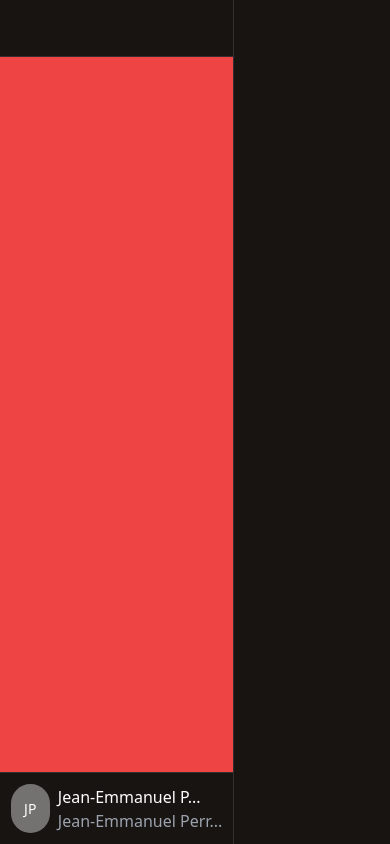
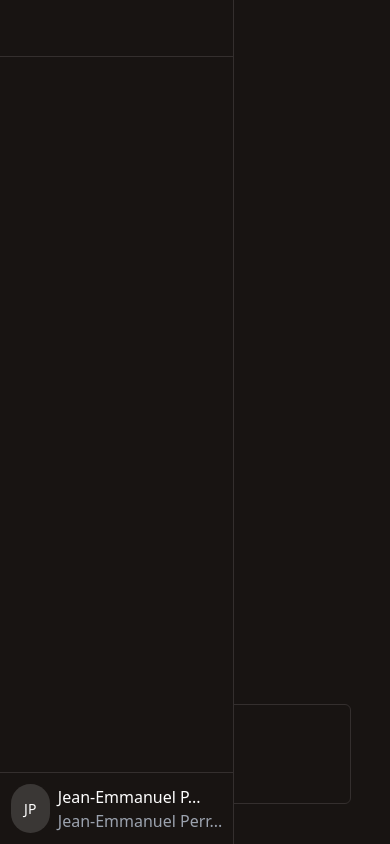
Before and after one commit to Jean-EmmanuelP/Chatbot, a SvelteKit app: page / in a window 390 px wide. Built offline with nearby package versions, Linux system fonts and the light colour scheme.

Commit message:
did the search bar and leftsidebar responsive

```diff
--- /dev/null
+++ b/src/components/Chat/Chat.svelte
@@ -0,0 +1,12 @@
+<script>
+	import SearchBar from './components/SearchBar.svelte';
+</script>
+
+<div class="relative h-full w-full">
+	<enhanced:img
+		class="w-[400px] absolute top-1/2 left-1/2 -translate-x-1/2 -translate-y-1/2"
+		src="/Users/jperrama/Code/Chatbot/src/lib/images/mistral_logo.webp"
+		alt="mistral logo"
+	/>
+	<SearchBar />
+</div>
--- /dev/null
+++ b/src/components/Chat/components/SearchBar.svelte
@@ -0,0 +1,5 @@
+<script></script>
+
+<div class="absolute bottom-10 left-1/2 -translate-x-1/2 w-[80%] sm:h-[40px] h-[100px] border border-[#342F2E] rounded-md">
+
+</div>
--- a/src/components/LeftSidebar/Body.svelte
+++ /dev/null
@@ -1,3 +0,0 @@
-<script></script>
-
-<div class="h-full w-full bg-red-500"></div>
--- a/src/components/LeftSidebar/LeftSidebar.svelte
+++ b/src/components/LeftSidebar/LeftSidebar.svelte
@@ -1,11 +1,11 @@
 <script>
-	import Footer from './Footer.svelte';
-	import Header from './Header.svelte';
-	import Body from './Body.svelte';
+	import Footer from './components/Footer.svelte';
+	import Header from './components/Header.svelte';
+	import Body from './components/Body.svelte';
 </script>
 
 <div
-	class="h-[100%] sm:w-[20vw] w-[60vw] flex flex-col border border-l-0 border-t-0 border-b-0 border-r-[#342F2E]"
+	class="h-[100%] sm:relative sm:w-[20vw] sm:z-0 w-[60vw] absolute z-10 flex flex-col border border-l-0 border-t-0 border-b-0 border-r-[#342F2E] bg-[#181412]"
 >
 	<Header />
 	<Body />
--- /dev/null
+++ b/src/components/LeftSidebar/components/Body.svelte
@@ -0,0 +1,3 @@
+<script></script>
+
+<div class="h-full w-full"></div>
--- a/src/components/LeftSidebar/Footer.svelte
+++ b/src/components/LeftSidebar/components/Footer.svelte
@@ -4,7 +4,7 @@
 <div
 	class="h-[10%] w-full border border-[#342F2E] border-b-0 border-x-0 flex flex-row items-center gap-2 justify-center px-2"
 >
-	<div class="rounded-full h-[70%] w-[18%] flex items-center justify-center bg-white/40">
+	<div class="rounded-full h-[70%] w-[18%] flex items-center justify-center bg-white/15">
 		<h1 class="text-white text-[14px]">JP</h1>
 	</div>
 	<div class="flex flex-col justify-center h-full w-fit max-w-[80%]">
--- a/src/routes/+page.svelte
+++ b/src/routes/+page.svelte
@@ -1,5 +1,5 @@
 <script>
-	import Chat from './../components/Chat.svelte';
+	import Chat from '../components/Chat/Chat.svelte';
 	import LeftSidebar from '../components/LeftSidebar/LeftSidebar.svelte';
 </script>
 
```
Also changed, not shown: src/components/Chat.svelte (deleted), src/components/LeftSidebar/components/Header.svelte (renamed from src/components/LeftSidebar/Header.svelte).
